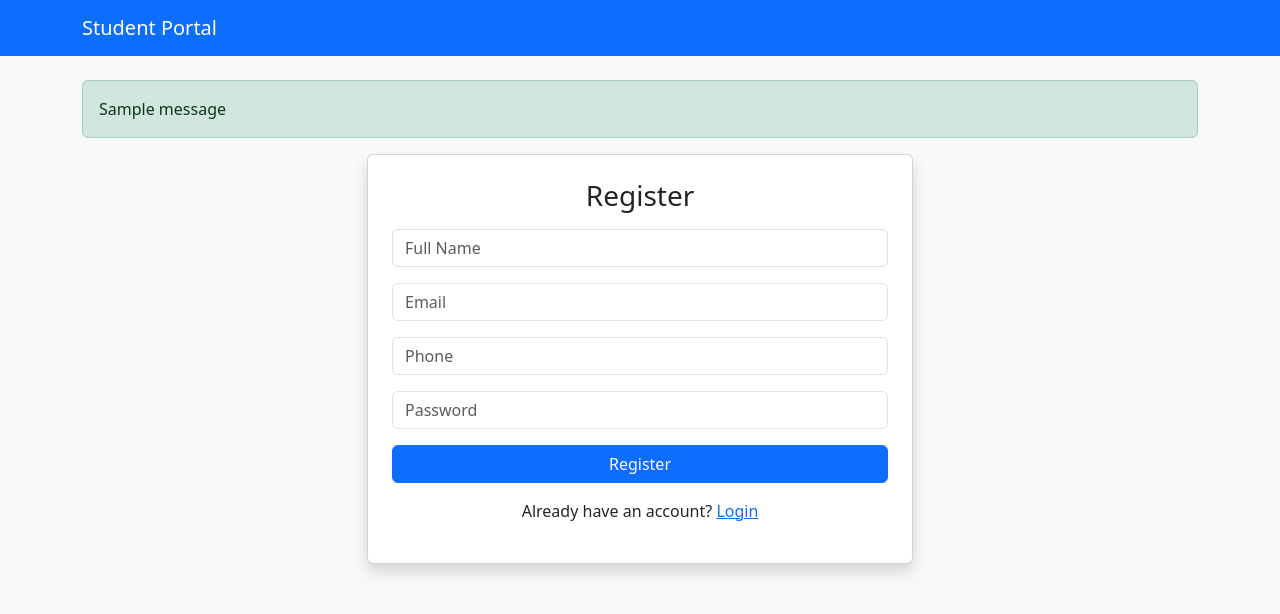
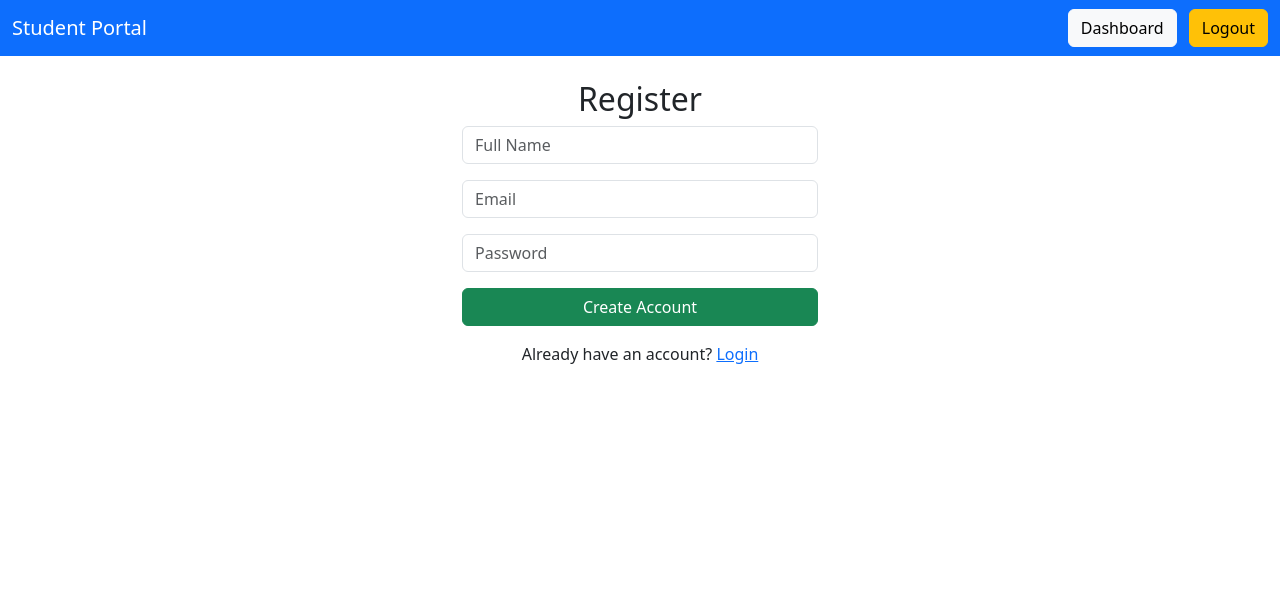
Before and after one commit to Jadhavdisha/student_app, a Flask app: page /register in a window 1280 px wide. Shown: the top 614 px of the page. Run offline with Flask 3, Linux system fonts and the light colour scheme; one stand-in notice (Sample message) is shown.

Commit message:
Added dashboard page and updated login

```diff
--- a/app.py
+++ b/app.py
@@ -1,82 +1,92 @@
-from flask import Flask, render_template, request, redirect, url_for, session, flash
+from flask import Flask, render_template, request, redirect, session
 from pymongo import MongoClient
+from bson.objectid import ObjectId
 import os
 
 app = Flask(__name__)
+app.secret_key = os.getenv("SECRET_KEY", "mysecret")
 
-# Secret key for sessions
-app.secret_key = os.environ.get("SECRET_KEY", "dev-secret-key")
-
-# ------------------ MongoDB Connection ------------------
-MONGO_URL = os.environ.get("MONGO_URL")
+# MongoDB connection
+MONGO_URL = os.getenv("MONGO_URL")
 
 client = MongoClient(MONGO_URL)
-db = client["studentdb"]         # database
-users = db["users"]              # collection
+db = client["student_app"]
+users = db["users"]
 
 
-# ------------------ ROUTES ------------------
-
-@app.route("/")
-def home():
-    if "user_email" not in session:
-        return redirect("/login")
-
-    user = users.find_one({"email": session["user_email"]})
-    return render_template("home.html", user=user)
+@app.route('/')
+def index():
+    return redirect('/login')
 
 
-@app.route("/register", methods=["GET", "POST"])
+# ---------------- REGISTER ----------------
+@app.route('/register', methods=["GET", "POST"])
 def register():
     if request.method == "POST":
-        fullname = request.form["fullname"]
-        email = request.form["email"].lower()
-        phone = request.form["phone"]
+        name = request.form["name"]
+        email = request.form["email"]
         password = request.form["password"]
 
-        # Check if user exists
         if users.find_one({"email": email}):
-            flash("Email already registered!", "danger")
-            return redirect("/register")
+            return "Email already registered!"
 
         users.insert_one({
-            "fullname": fullname,
+            "name": name,
             "email": email,
-            "phone": phone,
             "password": password
         })
 
-        flash("Registration successful! Please login.", "success")
-        return redirect("/login")
+        return redirect('/login')
 
     return render_template("register.html")
 
 
-@app.route("/login", methods=["GET", "POST"])
+# ---------------- LOGIN ----------------
+@app.route('/login', methods=["GET", "POST"])
 def login():
     if request.method == "POST":
-        email = request.form["email"].lower()
+        email = request.form["email"]
         password = request.form["password"]
 
         user = users.find_one({"email": email, "password": password})
 
         if user:
-            session["user_email"] = email
-            flash("Login successful!", "success")
-            return redirect("/")
-        else:
-            flash("Invalid email or password!", "danger")
-            return redirect("/login")
+            session["user_id"] = user["_id"]
+            return redirect('/dashboard')     # ⭐ redirect to dashboard
+
+        return "Invalid Credentials!"
 
     return render_template("login.html")
 
 
-@app.route("/logout")
+# ---------------- DASHBOARD ----------------
+@app.route('/dashboard')
+def dashboard():
+    if "user_id" not in session:
+        return redirect('/login')
+
+    user = users.find_one({"_id": ObjectId(session["user_id"])})
+    name = user["name"]
+
+    # Sample Courses
+    courses = [
+        {"code": "CSE101", "title": "Introduction to Computer Science", "instructor": "Dr. Smith",
+         "credits": 3, "schedule": "Mon/Wed 10:00–11:30"},
+        {"code": "MAT102", "title": "Calculus I", "instructor": "Prof. Johnson",
+         "credits": 4, "schedule": "Tue/Thu 9:00–10:30"},
+        {"code": "PHY103", "title": "Physics I", "instructor": "Dr. Williams",
+         "credits": 3, "schedule": "Mon/Wed 14:00–15:30"}
+    ]
+
+    return render_template("dashboard.html", name=name, courses=courses)
+
+
+# ---------------- LOGOUT ----------------
+@app.route('/logout')
 def logout():
     session.clear()
-    flash("Logged out successfully.", "info")
-    return redirect("/login")
+    return redirect('/login')
 
 
-if __name__ == "__main__":
+if __name__ == '__main__':
     app.run(debug=True)
--- a/templates/base.html
+++ b/templates/base.html
@@ -2,32 +2,25 @@
 <html lang="en">
 <head>
     <meta charset="UTF-8">
-    <meta name="viewport" content="width=device-width, initial-scale=1.0">
     <title>Student Portal</title>
-    <link href="https://cdn.jsdelivr.net/npm/bootstrap@5.3.2/dist/css/bootstrap.min.css" rel="stylesheet">
+    <link rel="stylesheet"
+          href="https://cdn.jsdelivr.net/npm/bootstrap@5.3.0/dist/css/bootstrap.min.css">
 </head>
-<body class="bg-light">
+<body>
 
-<nav class="navbar navbar-dark bg-primary">
-    <div class="container">
-        <a class="navbar-brand" href="/">Student Portal</a>
-        {% if session.get('user_email') %}
-            <a href="/logout" class="btn btn-light btn-sm">Logout</a>
-        {% endif %}
+<nav class="navbar navbar-expand-lg navbar-dark bg-primary">
+    <div class="container-fluid">
+        <a class="navbar-brand" href="/dashboard">Student Portal</a>
+
+        <div>
+            <a class="btn btn-light me-2" href="/dashboard">Dashboard</a>
+            <a class="btn btn-warning" href="/logout">Logout</a>
+        </div>
     </div>
 </nav>
 
 <div class="container mt-4">
-    {% with messages = get_flashed_messages(with_categories=true) %}
-        {% if messages %}
-            {% for category, message in messages %}
-                <div class="alert alert-{{ category }}">{{ message }}</div>
-            {% endfor %}
-        {% endif %}
-    {% endwith %}
-
-    {% block content %}
-    {% endblock %}
+    {% block content %}{% endblock %}
 </div>
 
 </body>
--- a/templates/register.html
+++ b/templates/register.html
@@ -2,23 +2,20 @@
 {% block content %}
 
 <div class="row justify-content-center">
-    <div class="col-md-6">
-        <div class="card p-4 shadow">
-            <h3 class="text-center mb-3">Register</h3>
+    <div class="col-md-4">
+        <h2 class="text-center">Register</h2>
 
-            <form method="POST">
-                <input name="fullname" class="form-control mb-3" placeholder="Full Name" required>
-                <input name="email" class="form-control mb-3" placeholder="Email" required>
-                <input name="phone" class="form-control mb-3" placeholder="Phone">
-                <input name="password" class="form-control mb-3" type="password" placeholder="Password" required>
+        <form method="POST">
+            <input type="text" name="name" class="form-control mb-3" placeholder="Full Name" required>
+            <input type="email" name="email" class="form-control mb-3" placeholder="Email" required>
+            <input type="password" name="password" class="form-control mb-3" placeholder="Password" required>
 
-                <button class="btn btn-primary w-100">Register</button>
-            </form>
+            <button class="btn btn-success w-100">Create Account</button>
+        </form>
 
-            <p class="mt-3 text-center">
-                Already have an account? <a href="/login">Login</a>
-            </p>
-        </div>
+        <p class="text-center mt-3">
+            Already have an account? <a href="/login">Login</a>
+        </p>
     </div>
 </div>
 
```
Also changed, not shown: templates/dashboard.html (added, +35 -0 lines), templates/login.html (+10 -12 lines).
